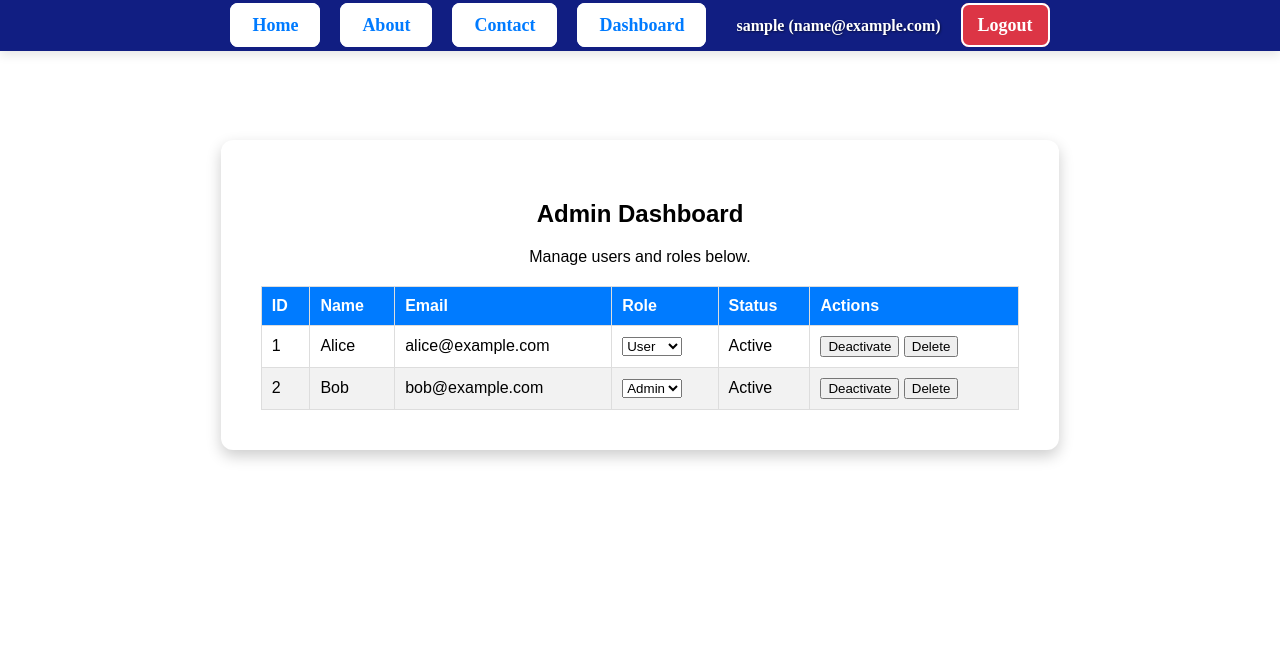
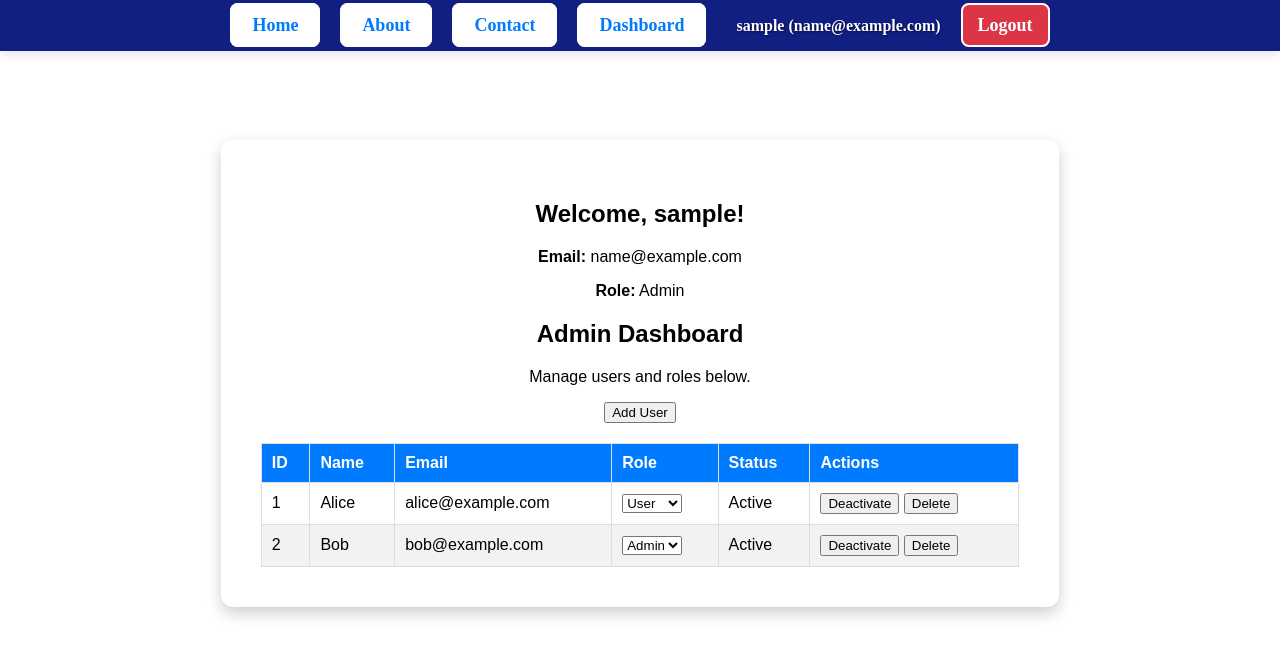
Before and after one commit to sunnySKL/Web-Based-User-Management, a Flask app: template app/templates/admin.html in a window 1280 px wide. Shown: the top 657 px of the page. Run offline with Flask 3, Linux system fonts and the light colour scheme; the template is opened without the code that fills it, so the values that code supplies are empty; the visitor is signed in with stand-in values (Sample User, id 1).

Commit message:
Adding endpoints for CRUD operations, fixed a bug that wouldnt allow the admin.js to load

```diff
--- a/app/routes/auth.py
+++ b/app/routes/auth.py
@@ -66,7 +66,7 @@
     session["user"] = user_info.get("displayName", "Unknown User")
     session["email"] = user_info.get("mail", "No Email Provided")
 
-    curr_admins = ["hkliu@cougarnet.uh.edu", "eeenvar@cougarnet.uh.edu"]
+    curr_admins = ["hkliu@cougarnet.uh.edu", "eesenvar@cougarnet.uh.edu"]
     #  Assign admin role if email matches yours
     flash(f"Welcome, {session['user']}!", "success")
     if session["email"].lower() in curr_admins:
--- a/app/static/admin.js
+++ b/app/static/admin.js
@@ -37,6 +37,21 @@
   });
 }
 
+document.addEventListener('DOMContentLoaded', function() {
+    var toggleButton = document.getElementById('toggle-add-user');
+    if (toggleButton) {
+        toggleButton.addEventListener('click', function() {
+            var formDiv = document.getElementById('add-user-form');
+            // Check current display state; default to 'none' if not set
+            if (formDiv.style.display === 'none' || formDiv.style.display === '') {
+                formDiv.style.display = 'block';
+            } else {
+                formDiv.style.display = 'none';
+            }
+        });
+    }
+});
+
 function updateUserRole(userId, newRole) {
   console.log(`Updating role for User ${userId} to ${newRole}`);
   alert(`User role updated to ${newRole}`);
--- a/app/templates/admin.html
+++ b/app/templates/admin.html
@@ -3,8 +3,45 @@
 
 {% block content %}
 <div class="dashboard-container">
+	<h2>Welcome, {{ session['user'] }}!</h2>
+	<p><strong>Email:</strong> {{ session['email'] }}</p>
+	<p><strong>Role:</strong> {{ session['role'] }}</p>
+
 	<h2>Admin Dashboard</h2>
 	<p>Manage users and roles below.</p>
+
+	<!-- Add User Button -->
+	<button id="toggle-add-user" class="btn btn-success">Add User</button>
+
+	<!-- Hidden Add User Form -->
+	<div id="add-user-form" style="display: none; margin-top: 20px;">
+		<h3>Add New User</h3>
+		<form action="{{ url_for('admin.create_user') }}" method="POST">
+			<div>
+				<label for="display_name">Name:</label>
+				<input type="text" id="display_name" name="display_name" required>
+			</div>
+			<div>
+				<label for="email">Email:</label>
+				<input type="email" id="email" name="email" required>
+			</div>
+			<div>
+				<label for="role">Role:</label>
+				<select id="role" name="role" required>
+					<option value="User">User</option>
+					<option value="Admin">Admin</option>
+				</select>
+			</div>
+			<div>
+				<label for="status">Status:</label>
+				<select id="status" name="status" required>
+					<option value="active">Active</option>
+					<option value="inactive">Inactive</option>
+				</select>
+			</div>
+			<button type="submit" class="btn btn-primary">Submit</button>
+		</form>
+	</div>
 
 	<table class="user-table">
 		<thead>
@@ -23,5 +60,5 @@
 	</table>
 </div>
 
-<script src="{{ url_for('static', filename='js/admin.js') }}"></script>
+<script src="{{ url_for('static', filename='admin.js') }}"></script>
 {% endblock %}
```
Also changed, not shown: app/routes/admin.py (+14 -1 lines). Lines whose indentation alone changed are shown as unchanged.
